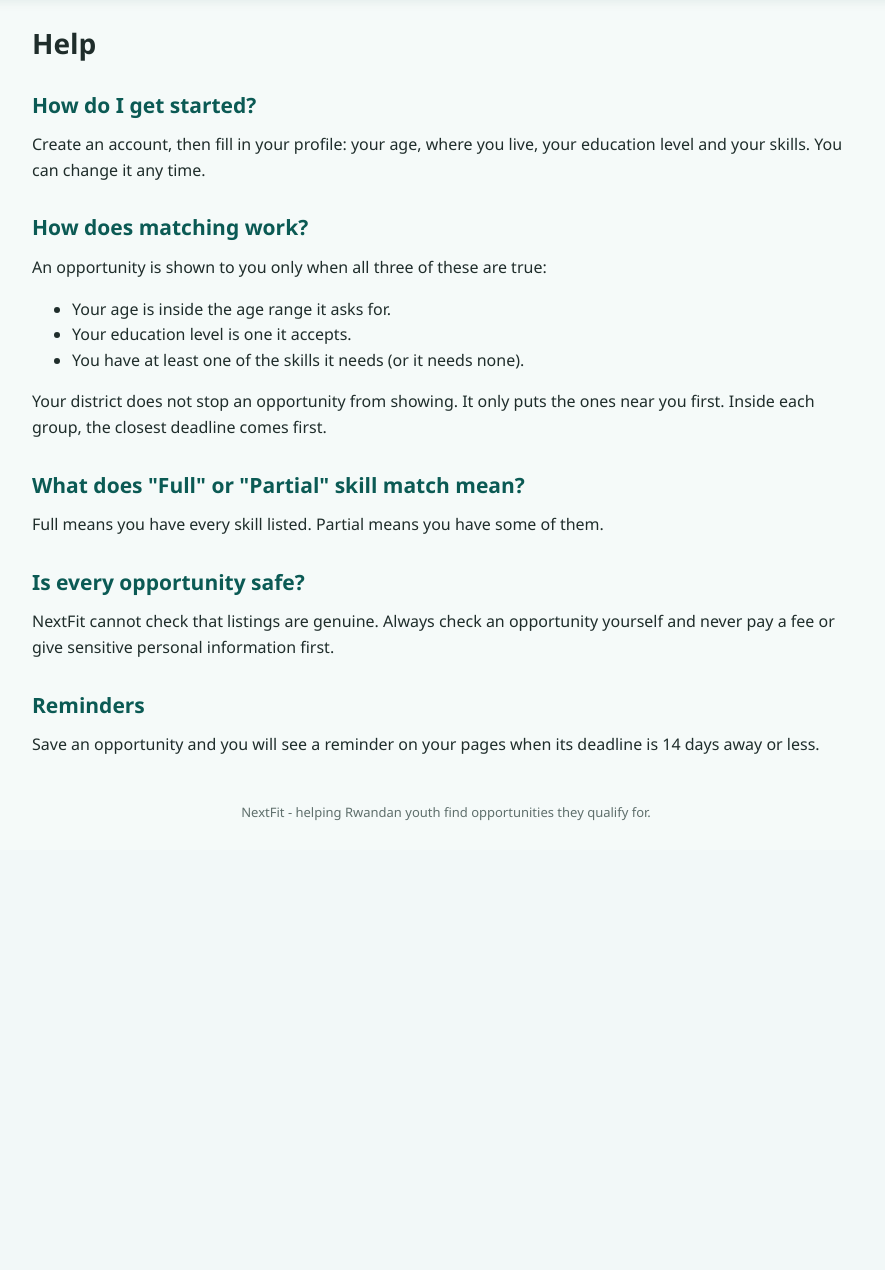
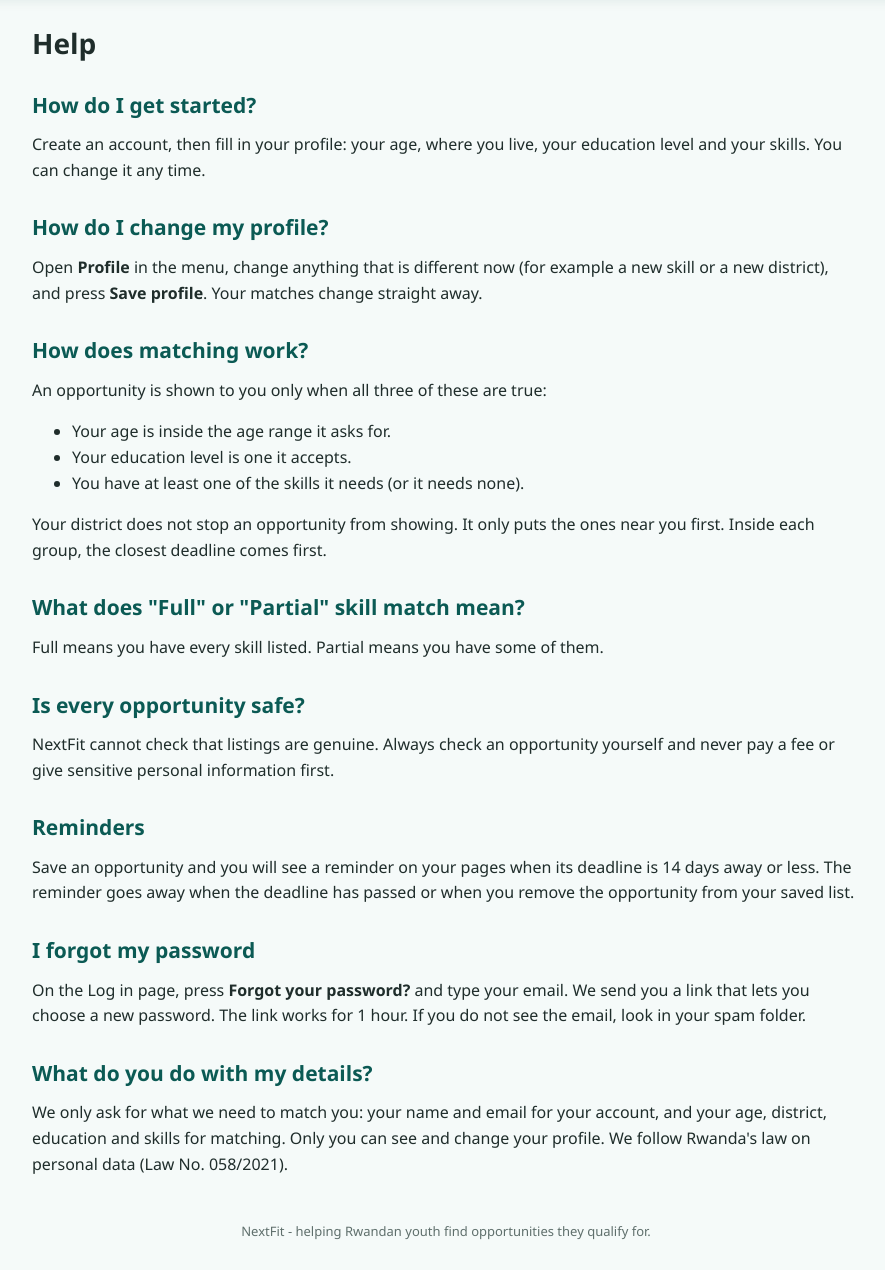
Before and after one commit to Ines-karega/NextFit, a Flask app: page /help in a window 1280 px wide. Shown: the part 65-1335 px from the top of the page, without its empty margins (194-1079 px from the left). Before the commit the page ends 886 px from the top, so only its background shows below. Run offline with Flask 3, Linux system fonts and the light colour scheme; some libraries are stand-ins or nearby versions.

Commit message:
Explain why profile data is collected and extend the help page

```diff
--- a/frontend/templates/help.html
+++ b/frontend/templates/help.html
@@ -4,6 +4,8 @@
 <h1>Help</h1>
 <h2>How do I get started?</h2>
 <p>Create an account, then fill in your profile: your age, where you live, your education level and your skills. You can change it any time.</p>
+<h2>How do I change my profile?</h2>
+<p>Open <strong>Profile</strong> in the menu, change anything that is different now (for example a new skill or a new district), and press <strong>Save profile</strong>. Your matches change straight away.</p>
 <h2>How does matching work?</h2>
 <p>An opportunity is shown to you only when all three of these are true:</p>
 <ul>
@@ -17,5 +19,9 @@
 <h2>Is every opportunity safe?</h2>
 <p>NextFit cannot check that listings are genuine. Always check an opportunity yourself and never pay a fee or give sensitive personal information first.</p>
 <h2>Reminders</h2>
-<p>Save an opportunity and you will see a reminder on your pages when its deadline is 14 days away or less.</p>
+<p>Save an opportunity and you will see a reminder on your pages when its deadline is 14 days away or less. The reminder goes away when the deadline has passed or when you remove the opportunity from your saved list.</p>
+<h2>I forgot my password</h2>
+<p>On the Log in page, press <strong>Forgot your password?</strong> and type your email. We send you a link that lets you choose a new password. The link works for 1 hour. If you do not see the email, look in your spam folder.</p>
+<h2>What do you do with my details?</h2>
+<p>We only ask for what we need to match you: your name and email for your account, and your age, district, education and skills for matching. Only you can see and change your profile. We follow Rwanda's law on personal data (Law No. 058/2021).</p>
 {% endblock %}
--- a/frontend/templates/profile.html
+++ b/frontend/templates/profile.html
@@ -3,6 +3,7 @@
 {% block content %}
 <h1>My profile</h1>
 <p>Update this any time your situation changes. Your matches update straight away.</p>
+<p><small>Why we ask: your age, education and skills decide which opportunities you qualify for, and your district puts the ones near you first. We do not use these details for anything else (Law No. 058/2021).</small></p>
 <form method="post">
   <label for="age">Age</label>
   <input id="age" name="age" type="number" value="{{ form['age'] if form['age'] is defined else '' }}">
```
